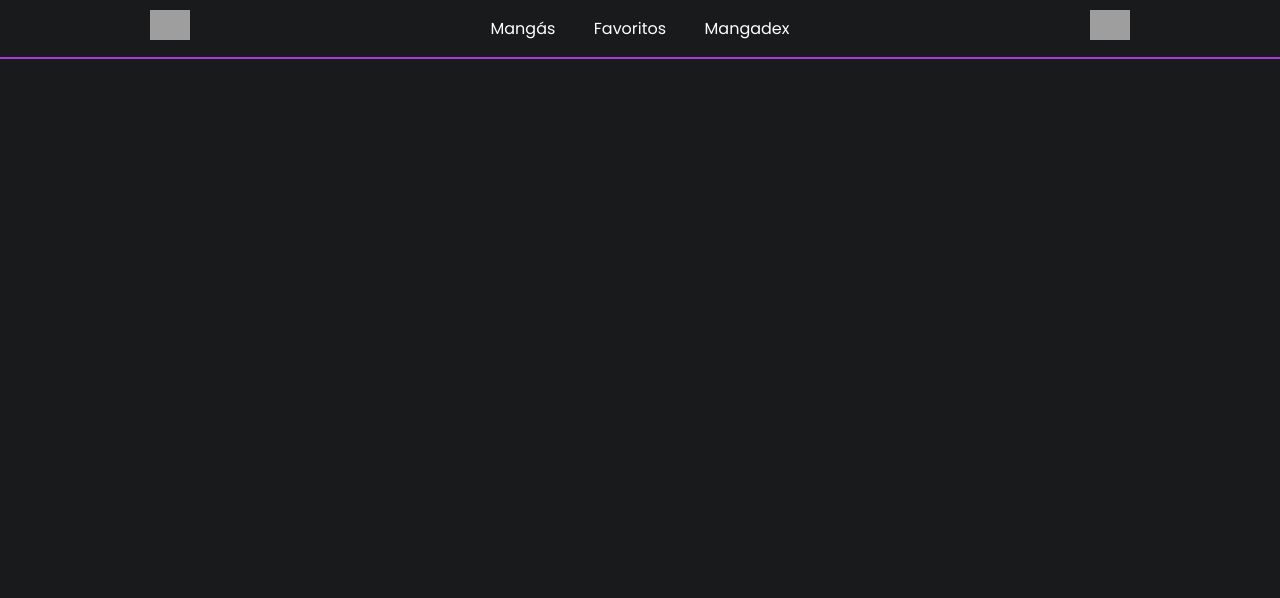
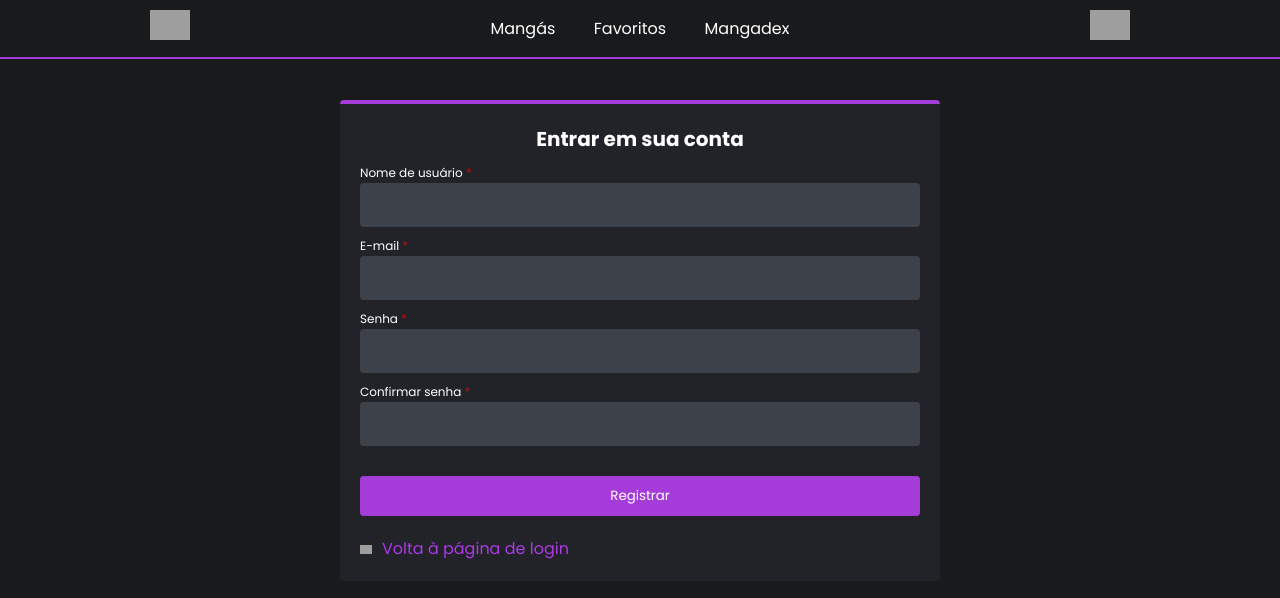
Before and after one commit to rodrigoruan16/XDES03-MangaList, a React (Create React App) app in the folder client/: page /register in a window 1280 px wide. Shown: the top 598 px of the page. Built offline with nearby package versions, Linux system fonts and the light colour scheme; grey boxes are pictures that could not be loaded.

Commit message:
Adiciona client-side da página de registrar

```diff
--- a/client/src/App.jsx
+++ b/client/src/App.jsx
@@ -7,6 +7,7 @@ import Header from "./components/Header";
 
 import Mangas from "./pages/Mangas";
 import Login from "./pages/Login";
+import Register from "./pages/Register";
 
 const App = () => (
 	<BrowserRouter>
@@ -14,6 +15,7 @@ const App = () => (
 		<Routes>
 			<Route path="/" element={<Mangas />} />
 			<Route path="/login" element={<Login />} />
+			<Route path="/register" element={<Register />} />
 		</Routes>
 	</BrowserRouter>
 );
--- a/client/src/components/Header.jsx
+++ b/client/src/components/Header.jsx
@@ -17,9 +17,13 @@ function Header() {
 				<Link className="nav-link" to="/favorites">
 					Favoritos
 				</Link>
-				<Link className="nav-link" to="/mangadex">
+				<a
+					className="nav-link"
+					target="_blank"
+					href="https://mangadex.org/"
+				>
 					Mangadex
-				</Link>
+				</a>
 			</div>
 
 			<Link id="user-container" to="/login">
--- a/client/src/css/Header.css
+++ b/client/src/css/Header.css
@@ -4,7 +4,7 @@ header {
 	align-items: center;
 	justify-content: space-around;
 	border-bottom: 2px solid #a53bd9;
-    position: fixed;
+	position: fixed;
 	top: 0;
 	left: 0;
 	width: 100%;
@@ -14,6 +14,7 @@ header {
 .nav-link {
 	color: white;
 	transition: 0.3s;
+	cursor: pointer;
 }
 
 .nav-link:hover {
--- a/client/src/css/Login.css
+++ b/client/src/css/Login.css
@@ -88,6 +88,7 @@
 
 .forgot-password-click:hover {
 	color: #c145ff;
+	text-decoration: underline;
 }
 
 .error-message {
@@ -103,6 +104,7 @@
 
 .register-link:hover {
 	color: #c145ff;
+	text-decoration: underline;
 }
 
 @media screen and (max-width: 600px) {
--- /dev/null
+++ b/client/src/css/Register.css
@@ -0,0 +1,22 @@
+.register-body {
+	margin-top: 80px;
+}
+
+.required-field {
+	color: rgb(196, 12, 12);
+}
+
+#return-to-login-page {
+    margin-top: 10px;
+	color: #ad39e7;
+}
+
+#return-to-login-page:hover {
+	color: #c145ff;
+	text-decoration: underline;
+}
+
+#return-to-login-page img {
+	width: 12px;
+	margin-right: 10px;
+}
--- a/client/src/pages/Login.jsx
+++ b/client/src/pages/Login.jsx
@@ -29,6 +29,7 @@ function Login() {
 						<input
 							id="email"
 							type="email"
+							required
 							onChange={(e) => setEmail(e.target.value)}
 						></input>
 
@@ -36,6 +37,7 @@ function Login() {
 						<input
 							id="password"
 							type="password"
+							required
 							onChange={(e) => setPassword(e.target.value)}
 						></input>
 
--- /dev/null
+++ b/client/src/pages/Register.jsx
@@ -0,0 +1,87 @@
+import React from "react";
+import "../css/Register.css";
+import { Link } from "react-router";
+
+function Register() {
+	const [username, setUsername] = React.useState("");
+	const [email, setEmail] = React.useState("");
+	const [password, setPassword] = React.useState("");
+	const [confirmPassword, setConfirmPassword] = React.useState("");
+	const [errorMessage, setErrorMessage] = React.useState("");
+
+	function submitLogin(e) {
+		e.preventDefault();
+
+		if (!email || !password) {
+			setErrorMessage("Por favor, preencha seu e-mail e senha!");
+			return;
+		}
+	}
+
+	return (
+		<div className="login-body">
+			<div className="login-container">
+				<div className="input-section">
+					<h1>Entrar em sua conta</h1>
+					<form
+						className="login-form"
+						onSubmit={(e) => submitLogin(e)}
+					>
+						<label for="username">
+							Nome de usuário{" "}
+							<span className="required-field">*</span>
+						</label>
+						<input
+							id="username"
+							type="text"
+							required
+							onChange={(e) => setUsername(e.target.value)}
+						></input>
+
+						<label for="email">
+							E-mail <span className="required-field">*</span>
+						</label>
+						<input
+							id="email"
+							type="email"
+							required
+							onChange={(e) => setEmail(e.target.value)}
+						></input>
+
+						<label for="password">
+							Senha <span className="required-field">*</span>
+						</label>
+						<input
+							id="password"
+							type="password"
+							required
+							onChange={(e) => setPassword(e.target.value)}
+						></input>
+
+						<label for="confirmPassword">
+							Confirmar senha{" "}
+							<span className="required-field">*</span>
+						</label>
+						<input
+							id="confirmPassword"
+							type="password"
+							required
+							onChange={(e) => setConfirmPassword(e.target.value)}
+						></input>
+
+						<button className="register-button">Registrar</button>
+
+						<p className="error-message">{errorMessage}</p>
+					</form>
+
+					<Link id="return-to-login-page" to="/login">
+						<img src="https://img.icons8.com/?size=100&id=3483&format=png&color=ad39e7"></img>
+						Volta à página de login
+					</Link>
+				</div>
+			</div>
+		</div>
+	);
+}
+
+export default Register;
```
